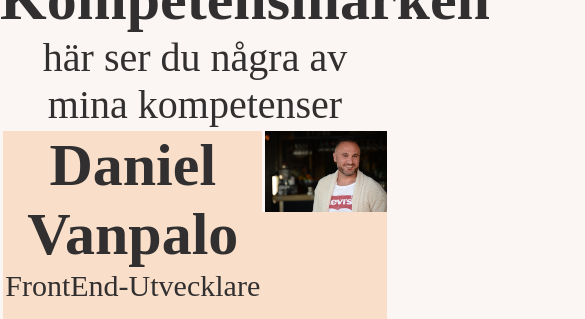
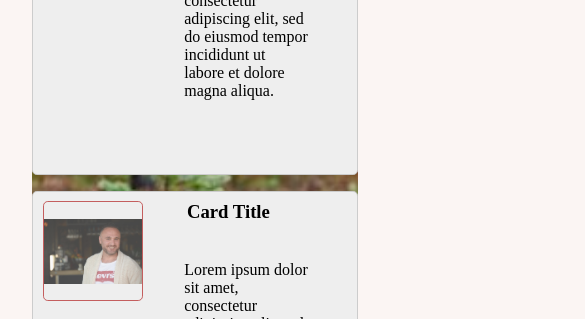
Before and after one commit to Knightrider85/cv-javascript, a plain HTML site: page index.html in a window 390 px wide. Shown: the part 1681-2000 px from the top of the page, 585 px wide, since content can reach past the window. Drawn offline with Linux system fonts and the light colour scheme.

Commit message:
added som new cards

```diff
--- a/index.html
+++ b/index.html
@@ -7,6 +7,7 @@
     <title>Daniel Vanpalo CV</title>
     <link rel="stylesheet" href="./style.css">
     <script src="./main.js"></script>
+    <!-- <link rel="stylesheet" href="./style2.css"> -->
 </head>
 <body>
     <nav class="navbar">
@@ -30,14 +31,15 @@
         </div>
     </nav>
             <!-- main yta, in med cards  -->
-    <main class="main">
-        <div class="banner container">
-            <div class="main-text">
-                <h1>Daniel Vanpalo</h1>
-                <p>FrontEnd-Utvecklare</p><br>
-                <p>Student-Medieinstitutet Göteborg</p>
-             </div>
-             <img class="banner-img" src="./minbild.JPG" alt="Daniel Vanpalo">
+    </main>
+    <main class="container1 container">
+        <div class="card">
+            <div class="img-cards"></div>
+            <div class="content"><h3>Card Title</h3><p>Lorem ipsum dolor sit amet, consectetur adipiscing elit, sed do eiusmod tempor incididunt ut labore et dolore magna aliqua.</p></div>
+        </div>
+        <div class="card">
+            <div class="img-cards"></div>
+            <div class="content"><h3>Card Title</h3><p>Lorem ipsum dolor sit amet, consectetur adipiscing elit, sed do eiusmod tempor incididunt ut labore et dolore magna aliqua.</p></div>
         </div>
     </main>
     <div class="container">
@@ -56,37 +58,16 @@
         <p>här ser du några av mina kompetenser</p>
         </div>
     </div>
-    <main class="main2">
-        <div class="banner container">
-            <div class="main-text">
-                <h1>Daniel Vanpalo</h1>
-                <p>FrontEnd-Utvecklare</p><br>
-                <p>Student-Medieinstitutet Göteborg</p>
-             </div>
-             <img class="banner-img" src="./minbild.JPG" alt="Daniel Vanpalo">
+    <div class="container1 container">
+        <div class="card">
+            <div class="img-cards"></div>
+            <div class="content"><h3>Card Title</h3><p>Lorem ipsum dolor sit amet, consectetur adipiscing elit, sed do eiusmod tempor incididunt ut labore et dolore magna aliqua.</p></div>
         </div>
-    </main>
-    <main class="main3">
-        <div class="banner container">
-            <div class="main-text">
-                <h1>Daniel Vanpalo</h1>
-                <p>FrontEnd-Utvecklare</p><br>
-                <p>Student-Medieinstitutet Göteborg</p>
-             </div>
-             <img class="banner-img" src="./minbild.JPG" alt="Daniel Vanpalo">
+        <div class="card">
+            <div class="img-cards"></div>
+            <div class="content"><h3>Card Title</h3><p>Lorem ipsum dolor sit amet, consectetur adipiscing elit, sed do eiusmod tempor incididunt ut labore et dolore magna aliqua.</p></div>
         </div>
-    </main>
-    <main class="main4">
-        <div class="banner container">
-            <div class="main-text">
-                <h1>Daniel Vanpalo</h1>
-                <p>FrontEnd-Utvecklare</p><br>
-                <p>Student-Medieinstitutet Göteborg</p>
-             </div>
-             <img class="banner-img" src="./minbild.JPG" alt="Daniel Vanpalo">
-        </div>
-    </main>
-
+    </div>
         <!-- footer yta  -->
     <div>
         <p>lorem</p>
--- a/style.css
+++ b/style.css
@@ -1,6 +1,6 @@
 * {
     box-sizing: border-box;
-    padding: 0;
+    padding: 0 1em 2em;
     margin: 0;
 
 }
@@ -14,9 +14,9 @@ body {
 
 .navbar {
     color: #FBF5F3;
-    font-size: 30px;
+    font-size: 16px;
     width: 100%;
-    height: 150px;
+    height: 64px;
     display: flex;
     background-color: #3A405A;
 
@@ -55,23 +55,48 @@ body {
 
 /* main code start here */
 
-.main {
-    flex-direction: column;
+.container1 {
     display: flex;
-    /* background-color: #99B2DD; */
-    height: 150vh;
+    flex-wrap: wrap;
+    justify-content: space-around;
+    padding: 1em 0;
+    text-align: left;
     background-image: url(./renbild2.jpg);
     background-repeat: no-repeat;
-    background-size: contain;
-}
+    background-size: cover;
+    max-width: 1400px;
+    width: 100%;
+  }
 
 
+  .card {
+    width: 40%;
+    display: flex;
+    background: #eee;
+    padding: 0.6em 1em 0.6em 0.6em;
+    margin-bottom: 1em;
+    border-radius: 0.3em;
+    box-shadow: rgb(0 0 0 / 20%) 3px 6px 10px;
+    border: solid 1px #ccc;
+  }
 
+  .img-cards {
 
+    min-width: 100px;
+    height: 100px;
+    border-radius: 0.3em;
+    background-image: url(./minbild.JPG);
+    background-size: contain;
+    background-repeat: no-repeat;
+    background-position: center;
+    opacity: .7;
+    margin: 0 0.6em 0 0;
+    border: solid 1px firebrick;
+  }
 
 .banner {
     max-width: 1400px;
-    background-color: #F9DEC9;
+    background-color: #819595;
     width: 100%;
     display: flex;
     border: 3px solid #FBF5F3;
@@ -167,6 +192,10 @@ body {
         position: relative;
     }
 
+    .card {
+        box-shadow: none;
+      }
+
     .menu {
         display: block;
         position: absolute;
@@ -214,14 +243,6 @@ body {
 
 /* reusable code */
 
-.flex-between-main {
-    display: flex;
-    align-items: center;
-    justify-content: center;
-}
-
-
-
 /* hjälper till att centrera innehållet på stora skärmar */
 .container {
     width: 100%;
@@ -236,6 +257,16 @@ body {
 }
 
 
+  @media (max-width: 820px) {
+    .container {
+      min-width: auto;
+      display: block;
+    }
+    .card {
+      width: 100%;
+    }
+  }
+
 /*
 *:before,
 *:after {
--- /dev/null
+++ b/style2.css
@@ -0,0 +1,21 @@
+* {
+    box-sizing: border-box;
+  }
+
+  body {
+    font-family: Arial, sans-serif;
+    font-size: 1.3em;
+    padding: 0 1em 2em;
+    line-height: 1.4;
+    text-align: center;
+  }
+
+
+
+  .container1 {
+    display: flex;
+    flex-wrap: wrap;
+    justify-content: space-around;
+    padding: 1em 0;
+    text-align: left;
+  }
```
Also changed, not shown: bildmig3.jpeg (added), grevens.jpeg (added), servicebild.jpeg (added), 1 other file.
